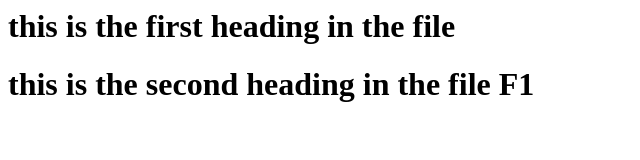
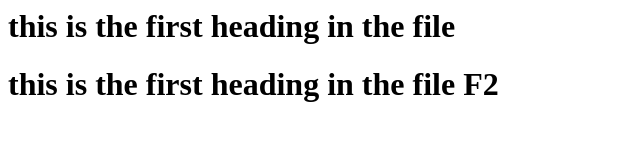
Before and after one commit to Samarth-arch/New, a plain HTML site: page index.html in a window 1280 px wide. Shown: the whole page, without its empty margins (0-640 px from the left). Drawn offline with Linux system fonts and the light colour scheme.

Commit message:
this is the commit in the branch F1

```diff
--- a/index.html
+++ b/index.html
@@ -1,2 +1,2 @@
 <h1>this is the first heading in the file </h1>
-<h1>this is the second heading in the file F1 </h1>
+<h1>this is the first heading in the file  F2</h1>
```
